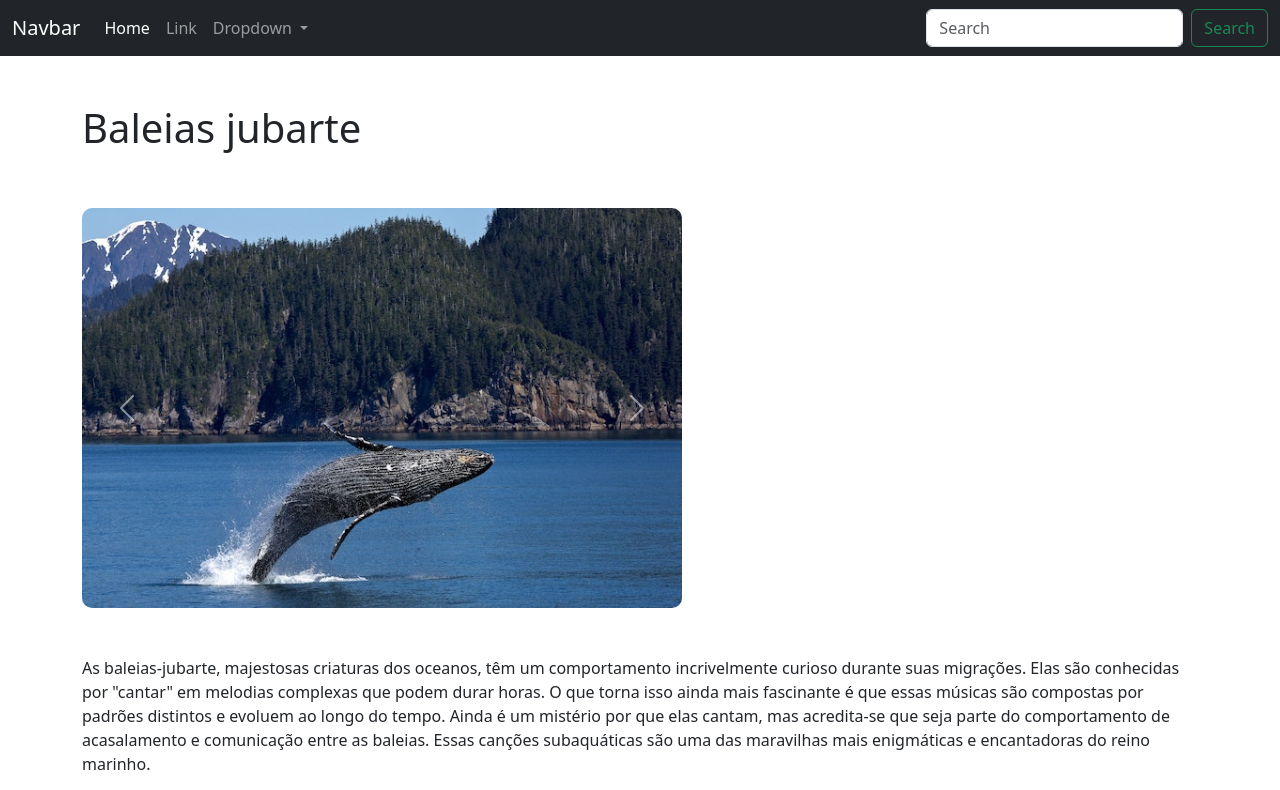
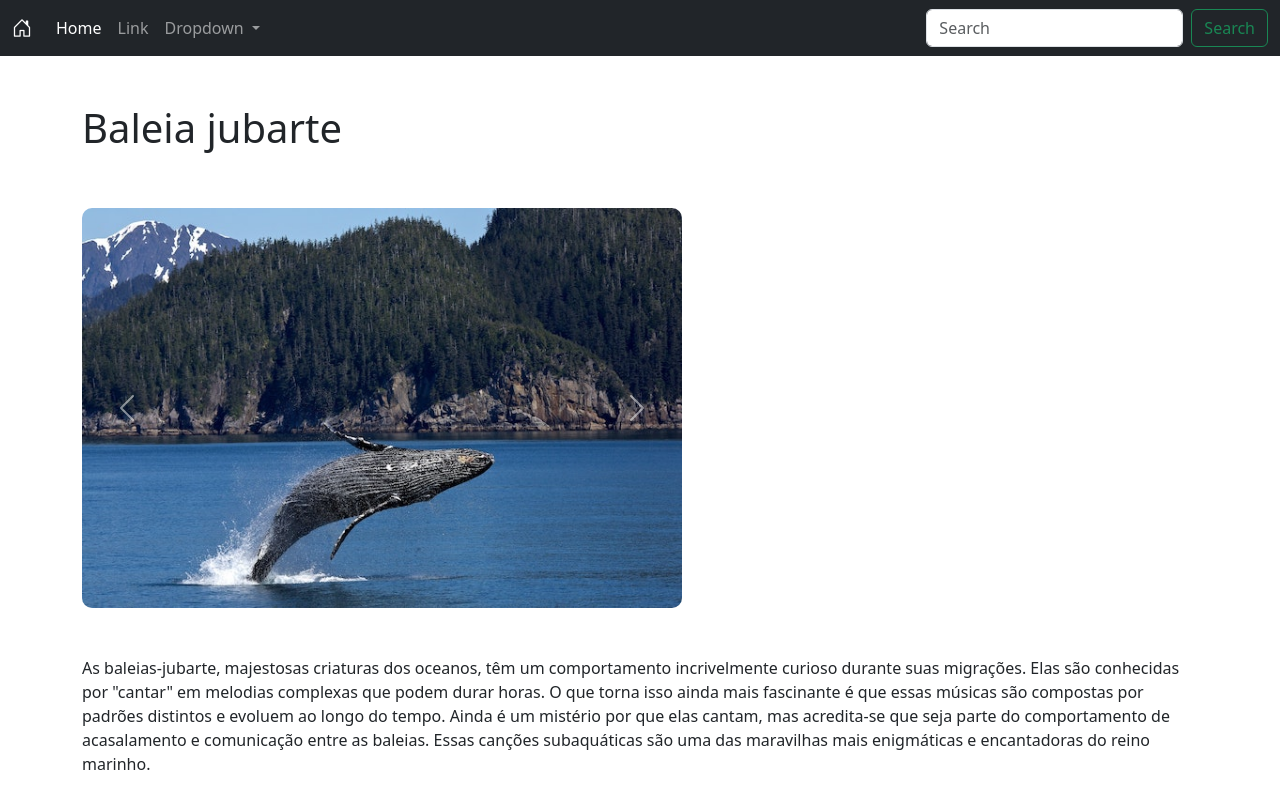
Before and after one commit to michellycruz/Bootstrap, a website: page 18_navbar/index.html in a window 1280 px wide. Shown: the top 790 px of the page. Drawn offline with nearby package versions, Linux system fonts and the light colour scheme.

Commit message:
adicionei ícone

```diff
--- a/18_navbar/index.html
+++ b/18_navbar/index.html
@@ -5,13 +5,14 @@
     <meta name="viewport" content="width=device-width, initial-scale=1.0">
     <title>Navbar com bootstrap</title>
     <link rel="stylesheet" href="node_modules/bootstrap/dist/css/bootstrap.css">
+    <link rel="stylesheet" href="node_modules/bootstrap-icons/font/bootstrap-icons.css">
     <link rel="stylesheet" href="style.css">
 </head>
 <body>
     <header class="mb-5">
         <nav class="navbar navbar-expand-lg navbar-dark bg-dark">
             <div class="container-fluid">
-                <a class="navbar-brand" href="#">Navbar</a>
+                <a class="navbar-brand" href="#"><i class="bi bi-house-door"></i></a>
                 <button class="navbar-toggler" type="button" data-bs-toggle="collapse" data-bs-target="#navbarSupportedContent" aria-controls="navbarSupportedContent" aria-expanded="false" aria-label="Toggle navigation">
                     <span class="navbar-toggler-icon"></span>
                 </button>
@@ -45,7 +46,7 @@
     </header>
     <div class="container-fluid">
         <div class="container align-content-center">
-            <h1>Baleias jubarte</h1>
+            <h1>Baleia jubarte</h1>
             <div id="carouselExampleInterval" class="carousel slide" data-bs-ride="carousel">
                 <div class="carousel-inner py-5">
                     <div class="carousel-item active" data-bs-interval="10000">
--- a/18_navbar/package.json
+++ b/18_navbar/package.json
@@ -1,5 +1,6 @@
 {
   "dependencies": {
-    "bootstrap": "^5.3.1"
+    "bootstrap": "^5.3.1",
+    "bootstrap-icons": "^1.10.5"
   }
 }
```
Also changed, not shown: 1 other file.
